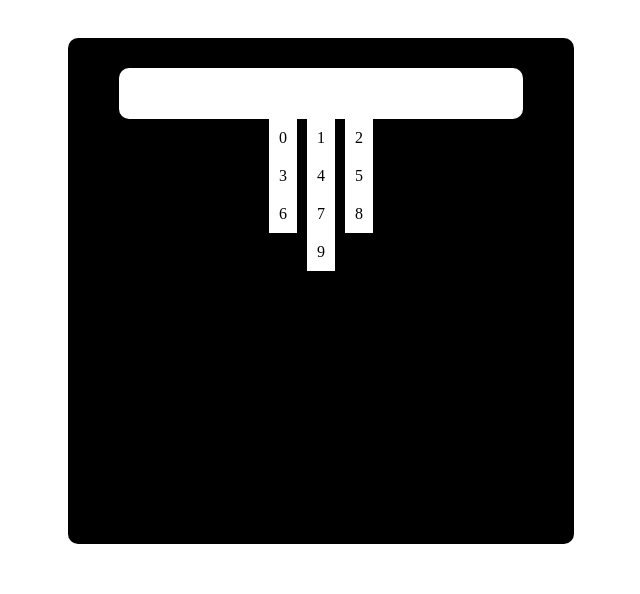
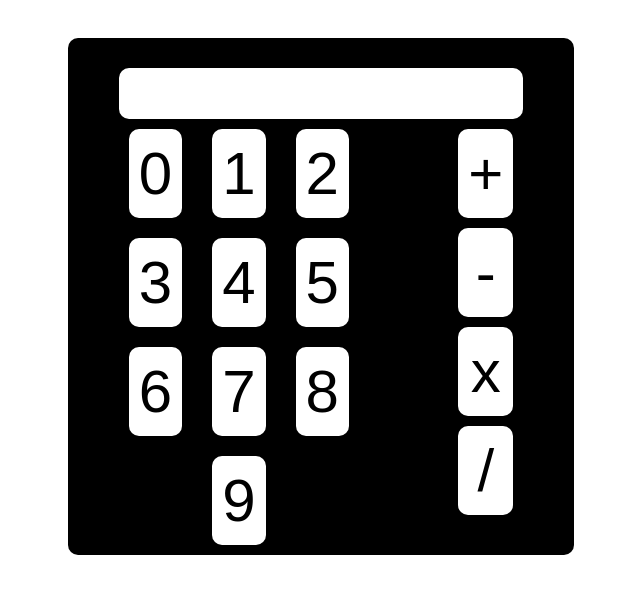
Before and after one commit to Fatratchicken/JavaScript-calculator, a plain HTML site: page index.html in a window 1280 px wide. Shown: the whole page, without its empty margins (319-959 px from the left). Drawn offline with Linux system fonts and the light colour scheme.

Commit message:
full css styles, ready for functionality.

```diff
--- a/index.html
+++ b/index.html
@@ -14,8 +14,16 @@
     <div class="calculator-background">
         <div class="input"></div>
 
-        <div class="digits"></div>
-        <div class="operations"></div>
+        <div class="button-container">
+            <div class="digits"></div>
+
+            <div class="operations">
+                <div class="operation-button" id="addition">+</div>
+                <div class="operation-button" id="subtraction">-</div>
+                <div class="operation-button" id="multiplication">x</div>
+                <div class="operation-button" id="division">/</div>
+            </div>
+        </div>
     </div>
 </body>
 </html>
--- a/styles.css
+++ b/styles.css
@@ -1,6 +1,8 @@
 body{
     display: flex;
     justify-content: center;
+
+    font-family: Arial, Helvetica, sans-serif;
 }
 
 .calculator-background{
@@ -35,6 +37,28 @@ body{
 }
 
 .num-div{
+    font-size: 60px;
     background-color: white;
     padding: 10px;
+
+    border-radius: 10px;
+    margin: 10px;
 }
+
+.button-container{
+    display: flex;
+    width: 80%;
+
+    justify-content: space-between;
+}
+
+.operation-button{
+    font-size: 60px;
+    text-align: center;
+
+    border-radius: 10px;
+    padding: 10px;
+    background-color: white;
+
+    margin: 10px;
+}
```
